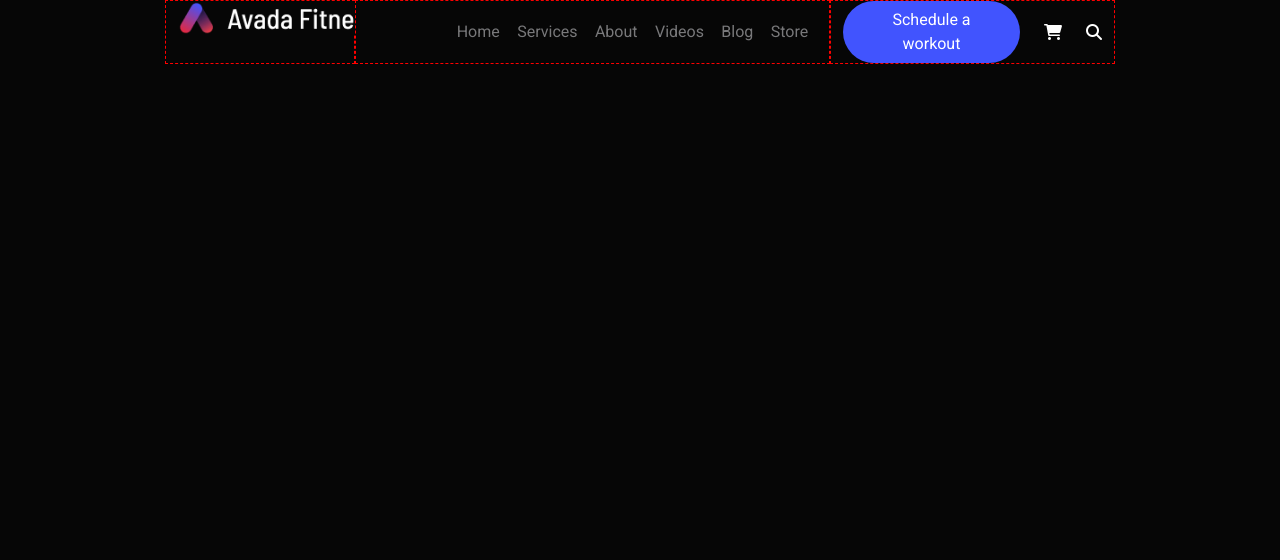
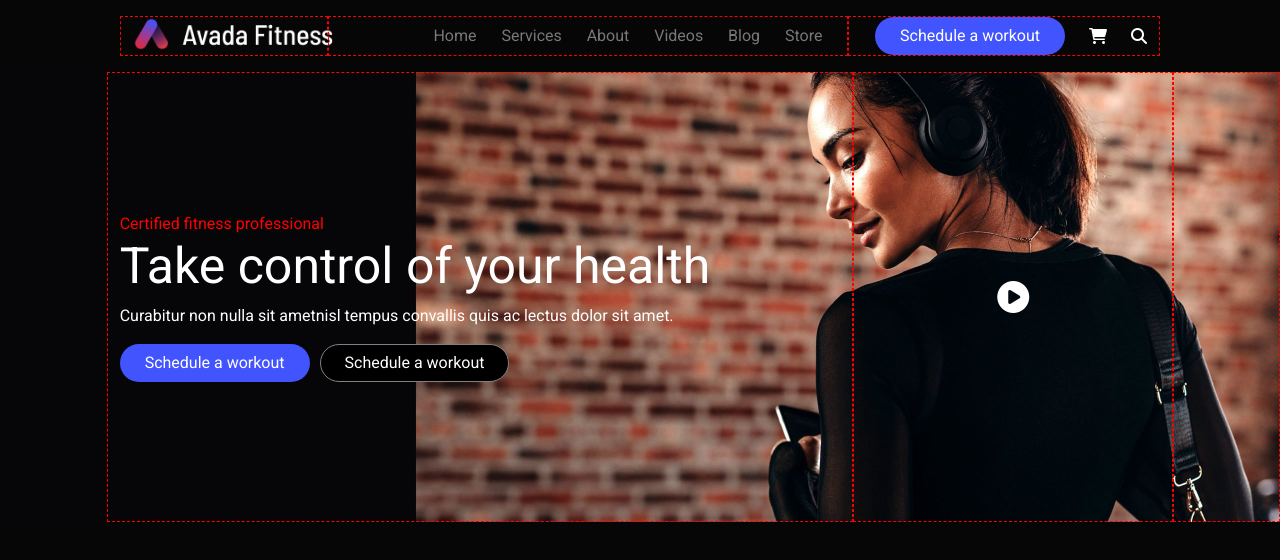
Before and after one commit to Pulcioo/proj-html-vuejs, a Vue app: page / in a window 1280 px wide. Shown: the top 560 px of the page. Built offline with nearby package versions, Linux system fonts and the light colour scheme.

Commit message:
aggiunto componente shop nel main

```diff
--- a/src/components/HeaderComponent.vue
+++ b/src/components/HeaderComponent.vue
@@ -1,6 +1,6 @@
 <template>
-  <div class="container">
-    <div class="row">
+  <div class="container-fluid">
+    <div class="row p-3">
       <div class="col-2 offset-1">
         <img src="@/assets/images/logo.png" alt="" class="w_200" />
       </div>
--- a/src/components/MainComponent.vue
+++ b/src/components/MainComponent.vue
@@ -1,12 +1,17 @@
 <template>
-  <div class="container">
-    <div class="row"></div>
+  <div class="container-fluid">
+    <ShopComponent />
   </div>
 </template>
 
 <script>
+import ShopComponent from "@/components/ShopComponent.vue";
+
 export default {
   name: "MainComponent",
+  components: {
+    ShopComponent,
+  },
 };
 </script>
 
--- /dev/null
+++ b/src/components/ShopComponent.vue
@@ -0,0 +1,57 @@
+<template>
+  <div class="row">
+    <div class="col-7 offset-1 d-flex align-items-center">
+      <div class="container_text">
+        <span class="red">Certified fitness professional</span>
+        <h1>Take control of your health</h1>
+        <p>
+          Curabitur non nulla sit ametnisl tempus convallis quis ac lectus dolor
+          sit amet.
+        </p>
+        <button class="btn btn_blue px-4">Schedule a workout</button>
+        <button class="btn btn_black px-4">Schedule a workout</button>
+      </div>
+    </div>
+    <div class="col-3 d-flex justify-content-center align-items-center">
+      <i class="fa-solid fa-circle-play fa-2xl"></i>
+    </div>
+    <div class="col-1"></div>
+  </div>
+</template>
+
+<script>
+export default {
+  name: "ShopComponent",
+};
+</script>
+
+<style scoped lang="scss">
+.row {
+  background-image: url(@/assets/images/slider82x-scaled.jpg);
+  background-size: cover;
+  height: 450px;
+
+  h1 {
+    font-size: 50px;
+  }
+}
+
+// utilities
+.red {
+  color: red;
+}
+
+.btn_blue {
+  background-color: #4154fe;
+  color: white;
+  border-radius: 50px;
+}
+
+.btn_black {
+  background-color: black;
+  color: white;
+  border-color: gray;
+  border-radius: 50px;
+  margin-left: 10px;
+}
+</style>
--- a/src/style/general.scss
+++ b/src/style/general.scss
@@ -4,6 +4,9 @@
 
 * {
     font-family: 'Roboto', sans-serif;
+}
+
+body {
     background-color: #060606;
     color: #ffffff;
 }
```
